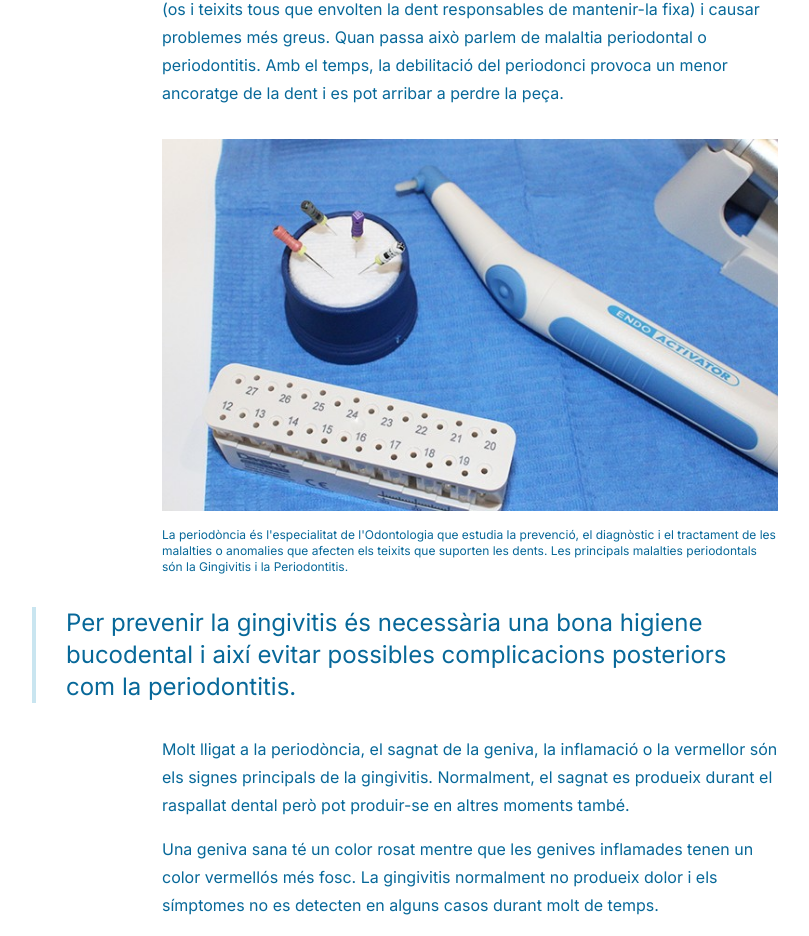
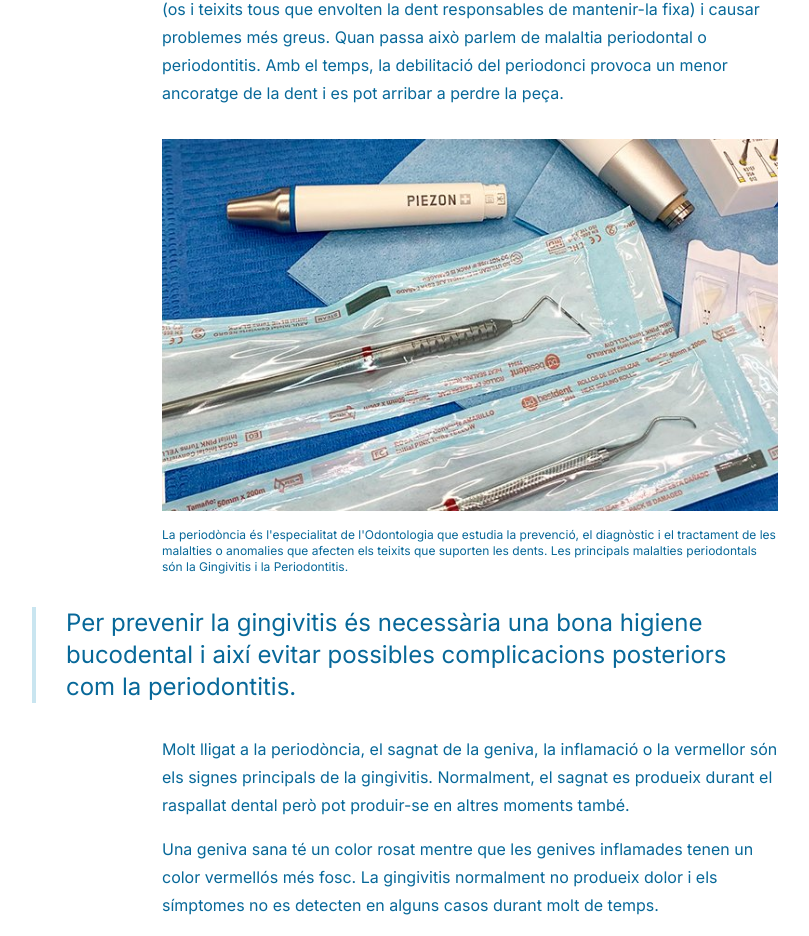
Before and after one commit to juliramon/clinicadentalgraell, a Next.js app: page /especialitats/periodoncia in a window 1280 px wide. Shown: the part 1317-2253 px from the top of the page, without its empty margins (170-979 px from the left). Built offline with nearby package versions, Linux system fonts and the light colour scheme.

Commit message:
fix: front --> img periodoncia

```diff
--- a/pages/especialitats/periodoncia.js
+++ b/pages/especialitats/periodoncia.js
@@ -161,9 +161,9 @@ const Periodoncia = () => {
                 <div className="w-full mt-4">
                   <picture>
                     <img
-                      src="../especialitats/endodoncia-3.jpg"
-                      data-src="../especialitats/endodoncia-3.jpg"
-                      alt="Odontologia conservadora"
+                      src="../especialitats/periodoncia-1.jpg"
+                      data-src="../especialitats/periodoncia-1.jpg"
+                      alt="Periodòncia"
                       width="400"
                       height="300"
                       className="object-cover object-center w-full h-full"
```
